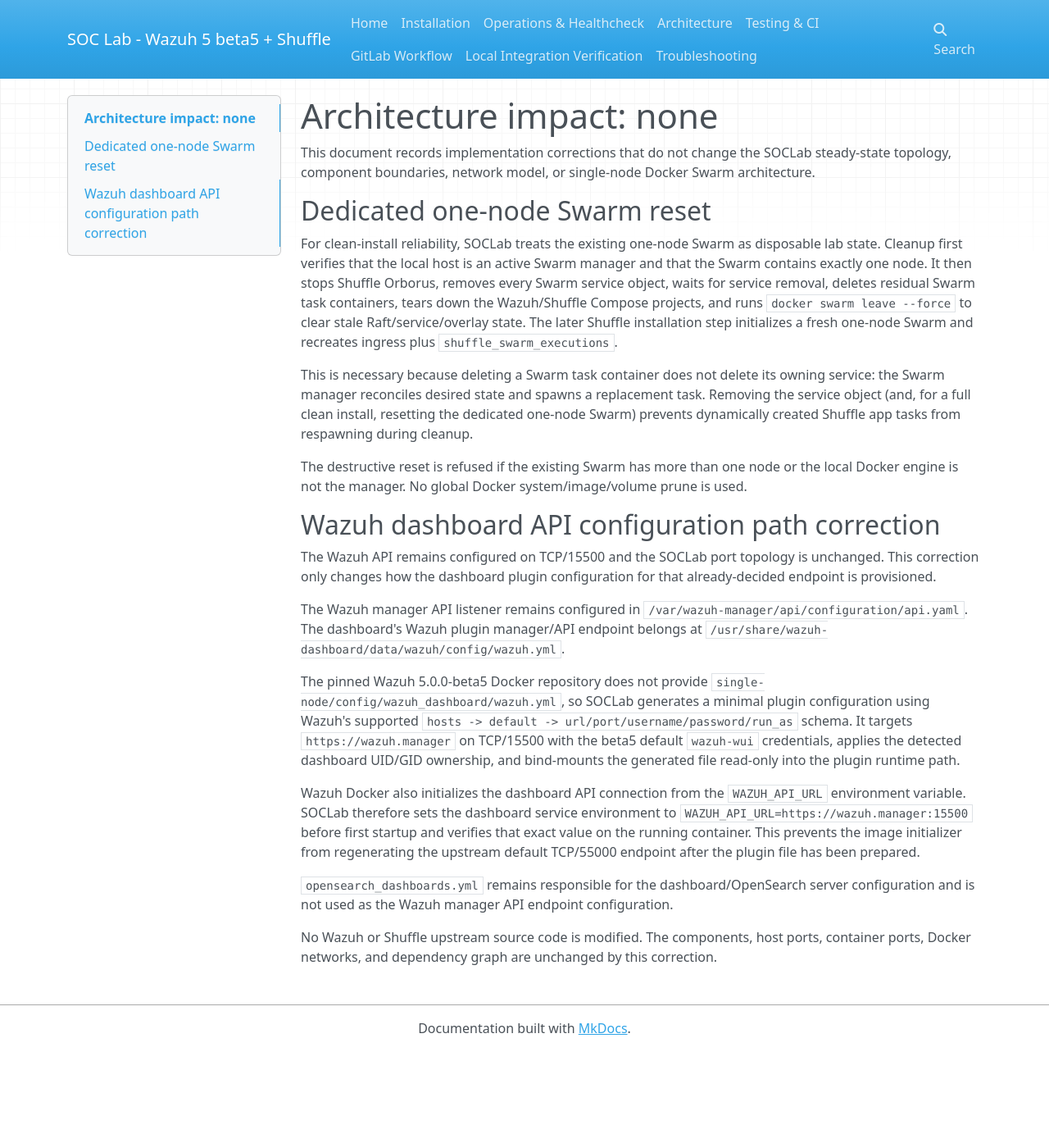
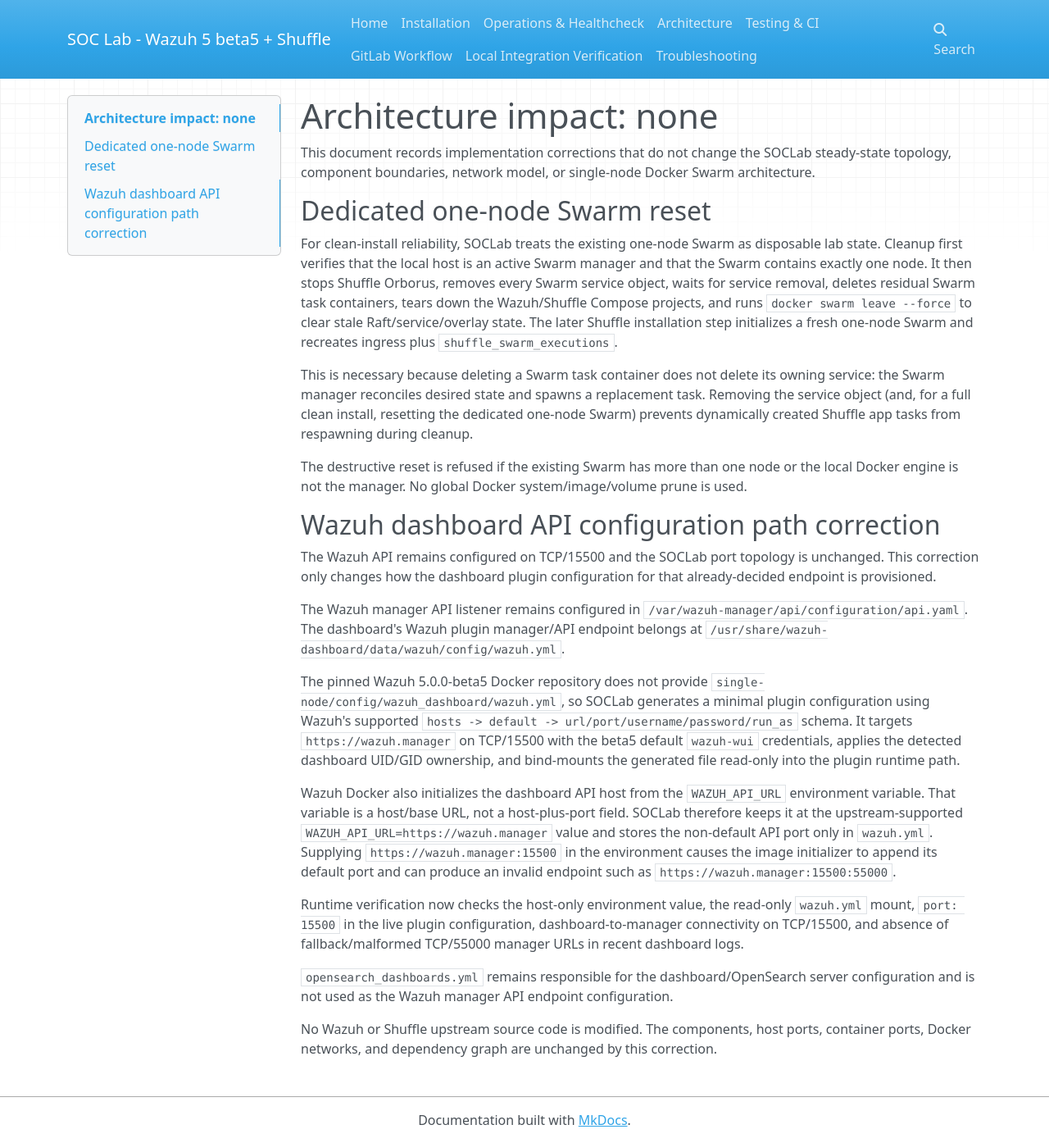
Before and after one commit to avioren/SOCLab, an MkDocs documentation site: the page built from docs/diagrams/architecture-no-change.md, in a window 1280 px wide and 1394 px high. Shown: the whole window at 82% size. Built offline with MkDocs 1.6.1, drawn with Linux system fonts in a browser that asks for light colours; nearby versions of some CDN libraries.

Commit message:
docs: correct Wazuh dashboard host-port configuration contract

```diff
--- a/docs/diagrams/architecture-no-change.md
+++ b/docs/diagrams/architecture-no-change.md
@@ -18,7 +18,9 @@ The Wazuh manager API listener remains configured in `/var/wazuh-manager/api/con
 
 The pinned Wazuh 5.0.0-beta5 Docker repository does not provide `single-node/config/wazuh_dashboard/wazuh.yml`, so SOCLab generates a minimal plugin configuration using Wazuh's supported `hosts -> default -> url/port/username/password/run_as` schema. It targets `https://wazuh.manager` on TCP/15500 with the beta5 default `wazuh-wui` credentials, applies the detected dashboard UID/GID ownership, and bind-mounts the generated file read-only into the plugin runtime path.
 
-Wazuh Docker also initializes the dashboard API connection from the `WAZUH_API_URL` environment variable. SOCLab therefore sets the dashboard service environment to `WAZUH_API_URL=https://wazuh.manager:15500` before first startup and verifies that exact value on the running container. This prevents the image initializer from regenerating the upstream default TCP/55000 endpoint after the plugin file has been prepared.
+Wazuh Docker also initializes the dashboard API host from the `WAZUH_API_URL` environment variable. That variable is a host/base URL, not a host-plus-port field. SOCLab therefore keeps it at the upstream-supported `WAZUH_API_URL=https://wazuh.manager` value and stores the non-default API port only in `wazuh.yml`. Supplying `https://wazuh.manager:15500` in the environment causes the image initializer to append its default port and can produce an invalid endpoint such as `https://wazuh.manager:15500:55000`.
+
+Runtime verification now checks the host-only environment value, the read-only `wazuh.yml` mount, `port: 15500` in the live plugin configuration, dashboard-to-manager connectivity on TCP/15500, and absence of fallback/malformed TCP/55000 manager URLs in recent dashboard logs.
 
 `opensearch_dashboards.yml` remains responsible for the dashboard/OpenSearch server configuration and is not used as the Wazuh manager API endpoint configuration.
 
```
